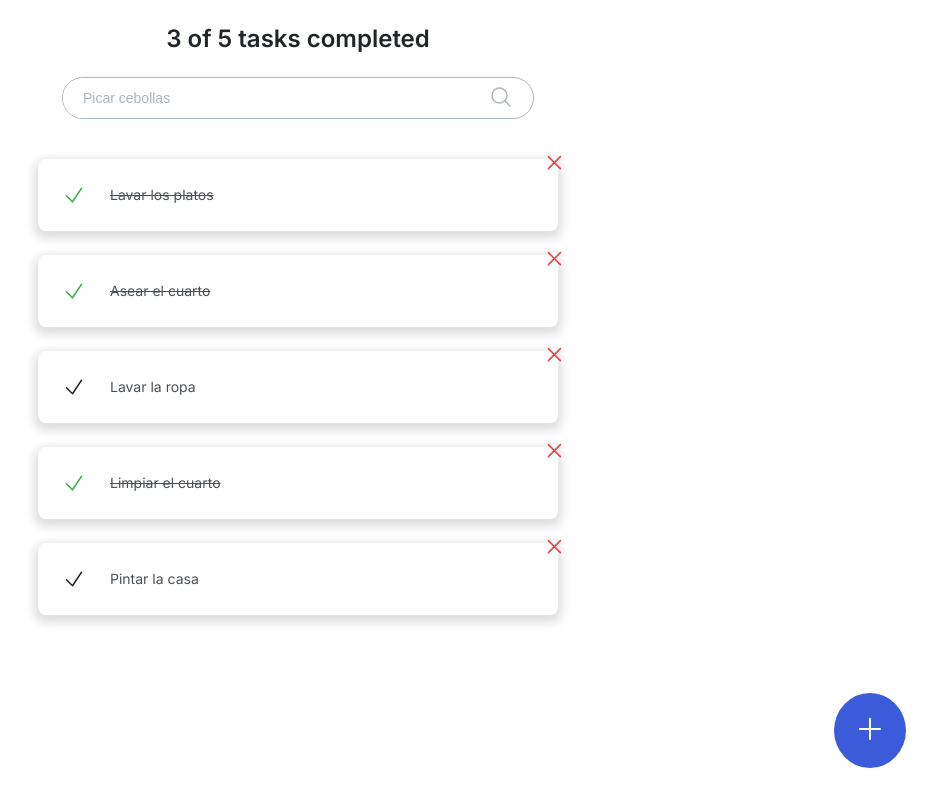
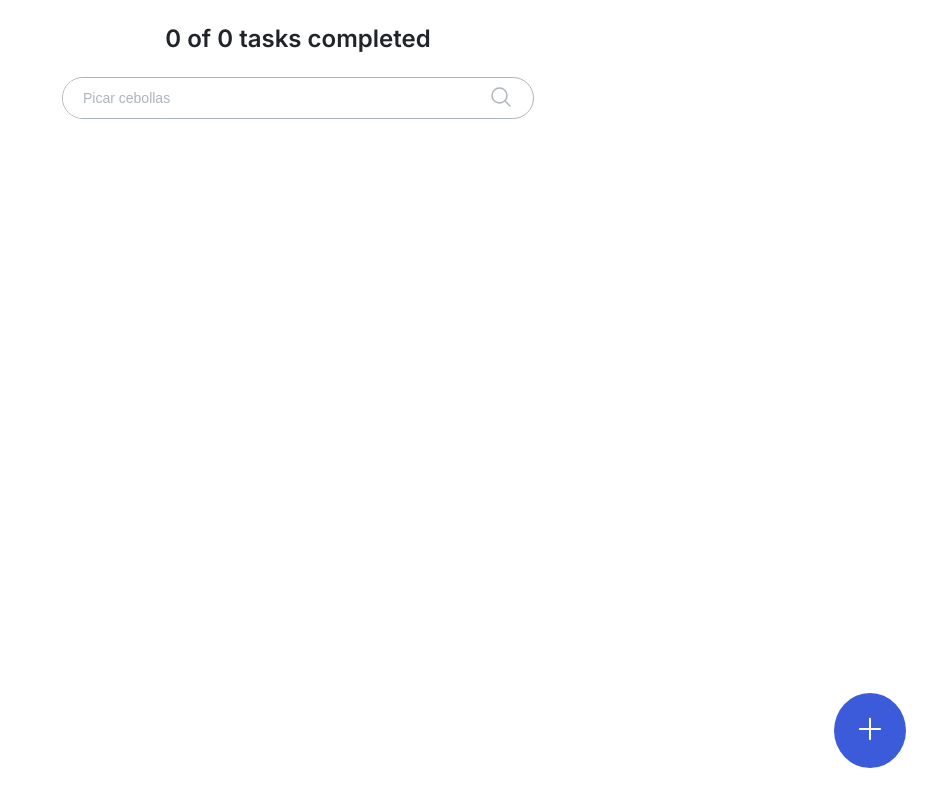
Before and after one commit to SgtGarro/platzi-react, a React (Create React App) app: page / in a window 1280 px wide. Shown: the whole page, without its empty margins (342-1279 px from the left). Built offline with nearby package versions, Linux system fonts and the light colour scheme.

Commit message:
Local storage

```diff
--- a/src/App.js
+++ b/src/App.js
@@ -6,35 +6,47 @@ import TodoItem from "./components/TodoItem/TodoItem";
 import TodoList from "./components/TodoList/TodoList";
 import TodoSearch from "./components/TodoSearch/TodoSearch";
 
-const defaultTodos = [
-  { id: 0, task: "Lavar los platos", completed: true },
-  { id: 1, task: "Asear el cuarto", completed: true },
-  { id: 2, task: "Lavar la ropa", completed: false },
-  { id: 3, task: "Limpiar el cuarto", completed: true },
-  { id: 4, task: "Pintar la casa", completed: false },
-];
+// const defaultTodos = [
+//   { id: 0, task: "Lavar los platos", completed: true },
+//   { id: 1, task: "Asear el cuarto", completed: true },
+//   { id: 2, task: "Lavar la ropa", completed: false },
+//   { id: 3, task: "Limpiar el cuarto", completed: true },
+//   { id: 4, task: "Pintar la casa", completed: false },
+// ];
+
+// localStorage.setItem("TODOS_V1", JSON.stringify(defaultTodos));
 
 function App() {
-  const [todos, setTodos] = React.useState(defaultTodos);
+  const [todos, setTodos] = React.useState(() => {
+    const todosFromStorage = localStorage.getItem("TODOS_V1");
+    if (todosFromStorage) return JSON.parse(todosFromStorage);
+    localStorage.setItem("TODOS_V1", JSON.stringify([]));
+    return [];
+  });
   const [searchValue, setSearchValue] = React.useState("");
 
   // Derivated states
   const completedTodos = todos.filter((todo) => todo.completed).length;
   const totalTodos = todos.length;
 
+  const saveTodos = function (newTodos) {
+    localStorage.setItem("TODOS_V1", JSON.stringify(newTodos));
+    setTodos(newTodos);
+  };
+
   const toggleTodo = function (id) {
     const newTodos = [...todos];
     const todo = newTodos.find((todo) => todo.id === id);
     todo.completed = !todo.completed;
 
-    setTodos(newTodos);
+    saveTodos(newTodos);
   };
   const deleteTodo = function (id) {
     const newTodos = [...todos];
     const index = newTodos.findIndex((todo) => todo.id === id);
 
     newTodos.splice(index, 1);
-    setTodos(newTodos);
+    saveTodos(newTodos);
   };
 
   // Searched tasks
```
